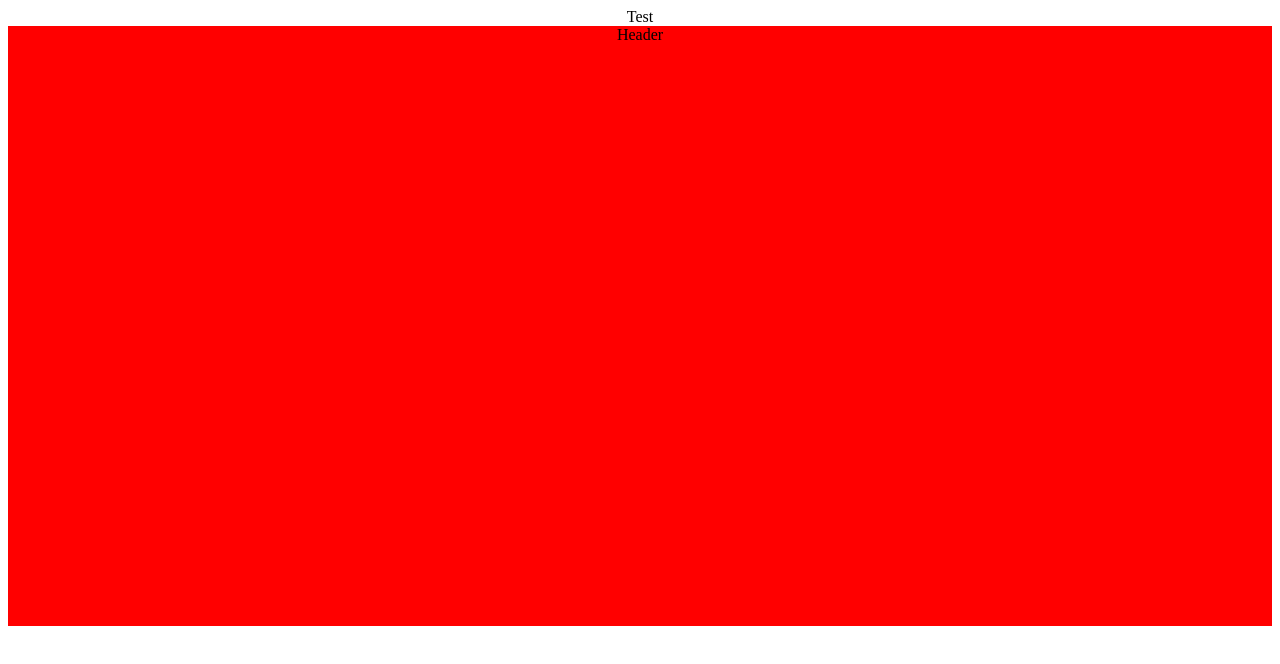
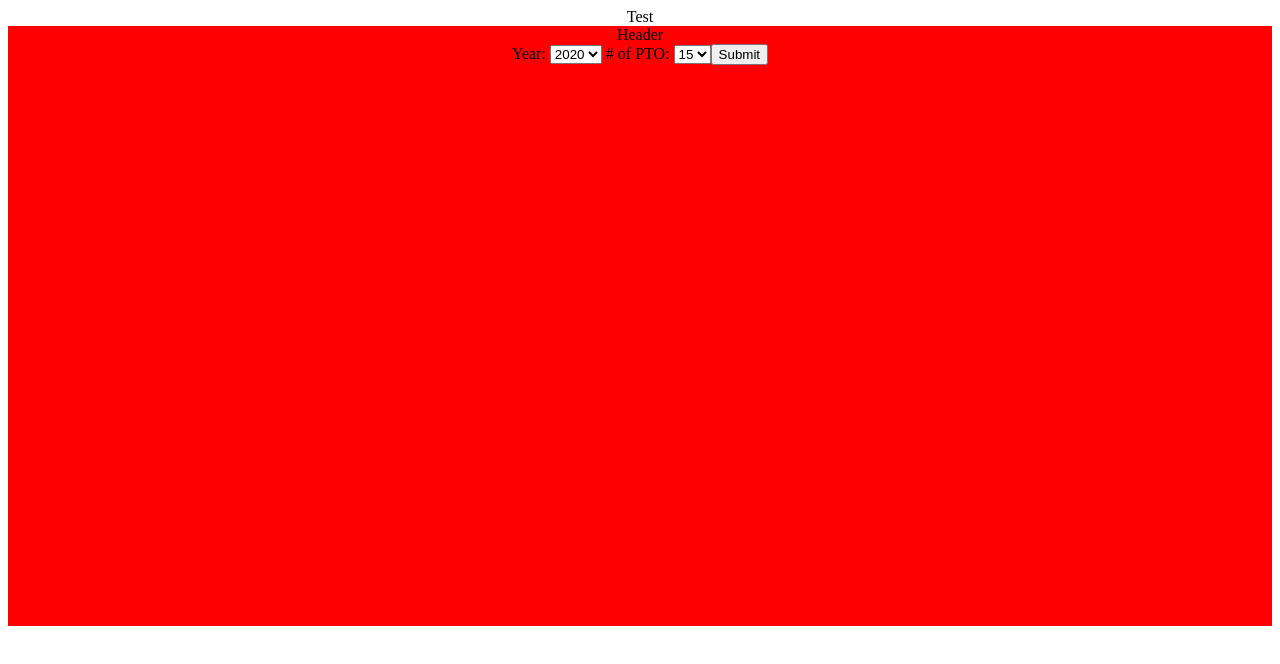
Before and after one commit to redmondchan/extend-vacation-frontend, a React (Create React App) app: page / in a window 1280 px wide. Shown: the top 664 px of the page. Built offline with nearby package versions, Linux system fonts and the light colour scheme.

Commit message:
created form component

```diff
--- a/src/components/Form.js
+++ b/src/components/Form.js
@@ -0,0 +1,41 @@
+import React, {useState} from 'react';
+
+function Form() {
+  const[year, setYear] = useState(new Date().getFullYear())
+  const[days, setDays] = useState(0)
+  const options = []
+  for(let i =1; i < 60; i++){
+    if(i === 15){
+      options.push(<option selected>{i}</option>)
+    } else {
+      options.push(<option>{i}</option>)
+    }
+
+  }
+
+  const handleSubmit = (e) => {
+    e.preventDefault()
+    console.log({year: year, days: days})
+  }
+
+  return (
+    <form onSubmit={handleSubmit}>
+
+      <label> Year: </label>
+        <select onChange={e => setYear(parseInt(e.target.value))}>
+          <option selected>{new Date().getFullYear()}</option>
+          <option>{new Date().getFullYear() + 1}</option>
+          <option>{new Date().getFullYear() + 2}</option>
+        </select>
+
+      <label> # of PTO: </label>
+        <select onChange={e => setDays(parseInt(e.target.value))}>
+          {options}
+        </select>
+
+      <button> Submit </button>
+    </form>
+  )
+}
+
+export default Form;
--- a/src/containers/Header.js
+++ b/src/containers/Header.js
@@ -1,11 +1,15 @@
 import React from 'react';
+import Form from '../components/Form'
 
 class Header extends React.Component {
   render() {
     return(
-      <div className="header">Header</div>
+      <div className="header">
+        Header
+        <Form />
+      </div>
     )
   }
 }
 
-export default Header
+export default Header;
```
